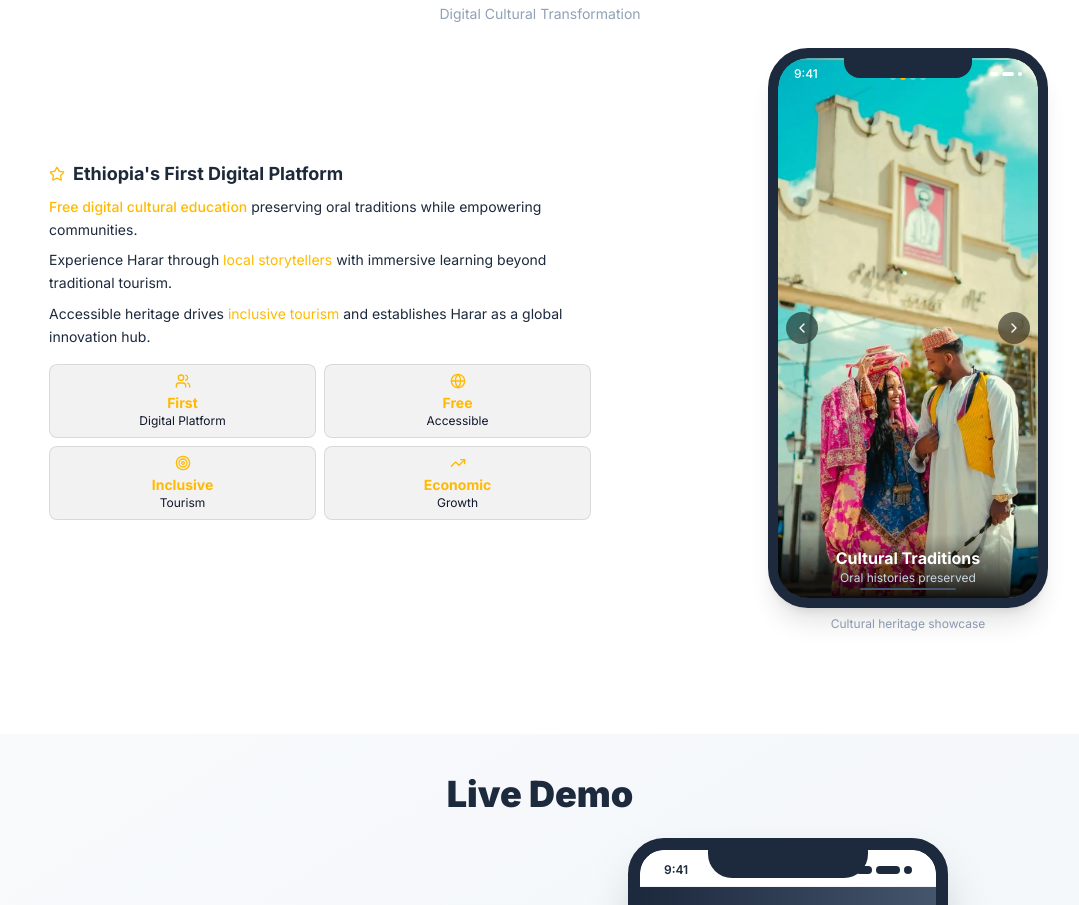
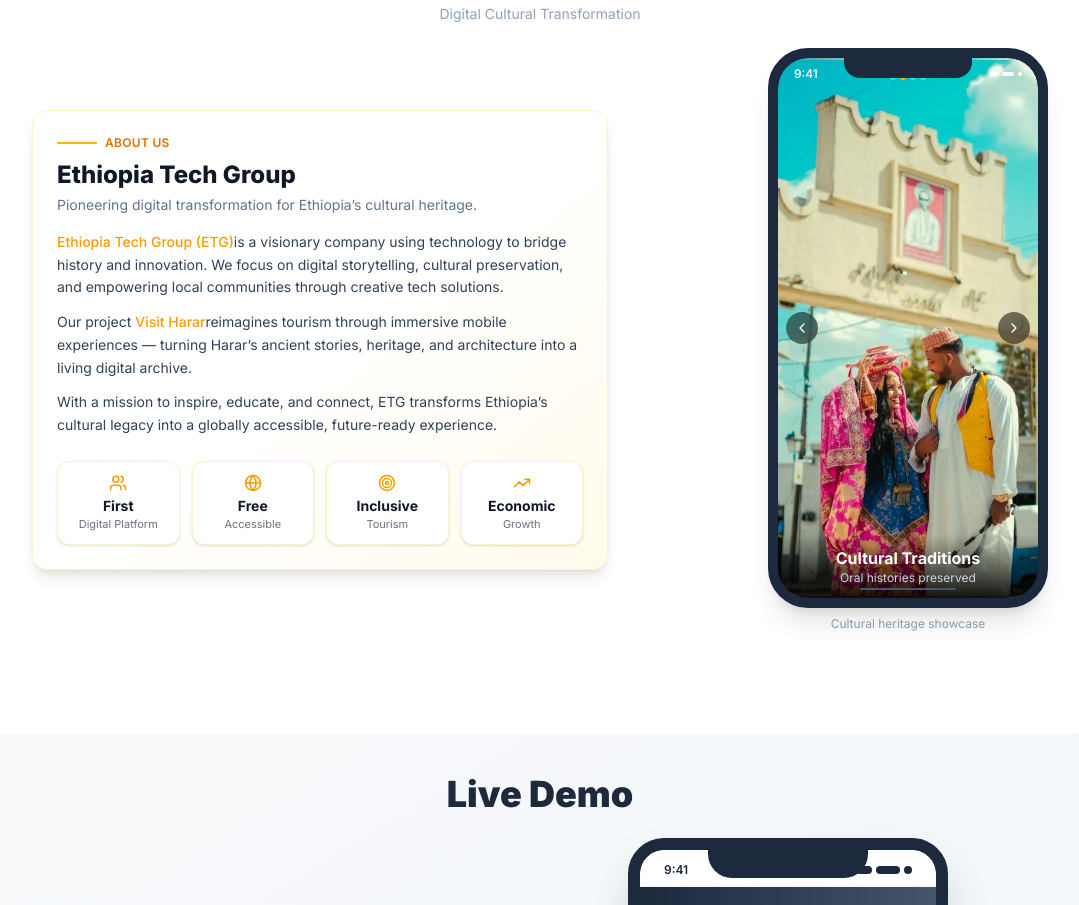
Before and after one commit to Ethiopia-Tech-Group/visit-harar, a Next.js app: page / in a window 1280 px wide. Shown: the part 930-1835 px from the top of the page, without its empty margins (100-1179 px from the left). Built offline with nearby package versions, Linux system fonts and the light colour scheme.

Commit message:
fix: about us

```diff
--- a/app/components/About.tsx
+++ b/app/components/About.tsx
@@ -92,82 +92,68 @@
         {/* Main Content - Compact Side by Side */}
         <div className="flex flex-col lg:flex-row items-center justify-center gap-4 lg:gap-40">
           {/* Left Side - Compact Investment Text */}
+
 <div className="flex-1 max-w-xl">
   <motion.div
     initial={{ opacity: 0, x: -30 }}
     animate={{ opacity: 1, x: 0 }}
     transition={{ duration: 0.6 }}
-              className="bg-white/10 backdrop-blur-sm rounded-2xl border border-white/20 p-4 text-gray-800"
+    className="bg-gradient-to-br from-white via-white/80 to-amber-50 rounded-2xl shadow-lg border border-amber-100 p-6 text-gray-800"
   >
-              {/* Compact Investment Text */}
-              <div className="space-y-3">
-                <div className="flex items-center gap-2 mb-2">
-                  <Star className="text-amber-400" size={16} />
-                  <h3 className="text-lg font-bold">Ethiopia's First Digital Platform</h3>
+    {/* Title */}
+    <div className="mb-4">
+      <div className="flex items-center gap-2">
+        <div className="w-10 h-[2px] bg-amber-400"></div>
+        <span className="uppercase text-xs font-semibold tracking-wide text-amber-600">
+          About Us
+        </span>
       </div>
-
-                <div className="space-y-2 text-slate-800 text-sm leading-relaxed">
-                  <p>
-                    <span className="text-amber-400 font-medium">Free digital cultural education</span> preserving oral traditions while empowering communities.
-                  </p>
-                  <p>
-                    Experience Harar through <span className="text-amber-400">local storytellers</span> with immersive learning beyond traditional tourism.
-                  </p>
-                  <p>
-                    Accessible heritage drives <span className="text-amber-400">inclusive tourism</span> and establishes Harar as a global innovation hub.
+      <h3 className="text-2xl font-extrabold mt-2 text-gray-900">
+        Ethiopia Tech Group
+      </h3>
+      <p className="text-sm text-slate-500 mt-1">
+        Pioneering digital transformation for Ethiopia’s cultural heritage.
       </p>
     </div>
 
-                {/* Compact Stats */}
-                <div className="grid grid-cols-2 gap-2 mt-4">
+    {/* Description */}
+    <div className="space-y-3 text-sm leading-relaxed text-slate-700">
+      <p>
+        <span className="text-amber-500 font-medium">Ethiopia Tech Group (ETG)</span>
+        is a visionary company using technology to bridge history and innovation.
+        We focus on digital storytelling, cultural preservation, and empowering
+        local communities through creative tech solutions.
+      </p>
+      <p>
+        Our project <span className="text-amber-500 font-medium">Visit Harar</span>
+        reimagines tourism through immersive mobile experiences — turning Harar’s
+        ancient stories, heritage, and architecture into a living digital archive.
+      </p>
+      <p>
+        With a mission to inspire, educate, and connect, ETG transforms Ethiopia’s
+        cultural legacy into a globally accessible, future-ready experience.
+      </p>
+    </div>
+
+    {/* Highlights Row */}
+    <div className="grid grid-cols-2 sm:grid-cols-4 gap-3 mt-6">
       {stats.map((stat, index) => (
         <motion.div
           key={stat.label}
           initial={{ opacity: 0, y: 10 }}
           animate={{ opacity: 1, y: 0 }}
           transition={{ delay: 0.3 + index * 0.1 }}
-                      className="text-center p-2 bg-black/5 rounded-lg border border-black/10 hover:bg-black/10 transition-colors"
+          className="bg-white shadow-sm hover:shadow-md transition-all rounded-xl border border-amber-100 p-3 text-center"
         >
-                      <stat.icon className="text-amber-400 mx-auto mb-1" size={16} />
-                      <div className="text-amber-400 font-bold text-sm">{stat.value}</div>
-                      <div className="text-slate-900 text-xs">{stat.label}</div>
+          <stat.icon className="text-amber-500 mx-auto mb-1" size={18} />
+          <div className="font-bold text-sm text-gray-900">{stat.value}</div>
+          <div className="text-[11px] text-gray-500">{stat.label}</div>
         </motion.div>
       ))}
     </div>
-
-                {/* Compact Contact */}
-                {/* <motion.div
-                  initial={{ opacity: 0 }}
-                  animate={{ opacity: 1 }}
-                  transition={{ delay: 0.6 }}
-                  className="mt-3 pt-3 border-t border-black/20"
-                >
-                  <div className="flex items-center gap-2 mb-2">
-                    <Heart size={14} className="text-amber-400" />
-                    <h4 className="font-semibold text-amber-400 text-sm">Contact</h4>
-                  </div>
-                  <div className="space-y-1 text-slate-800 text-xs">
-                    <div className="flex items-center justify-between">
-                      <div className="font-medium">Yahya Mohammed</div>
-                      <div className="text-amber-400 text-xs">Founder & CEO</div>
-                    </div>
-                    <div className="flex items-center gap-1">
-                      <MapPin size={12} className="text-amber-400" />
-                      Ethiopia Tech Group, Bole
-                    </div>
-                    <div className="flex items-center gap-1">
-                      <Mail size={12} className="text-amber-400" />
-                      yahyaabdela0@gmail.com
-                    </div>
-                    <div className="flex items-center gap-1">
-                      <Phone size={12} className="text-amber-400" />
-                      0987818783
-                    </div>
-                  </div>
-                </motion.div> */}
-              </div>
   </motion.div>
 </div>
+
 
           {/* Right Side - Compact Phone Frame */}
           <div className="flex-shrink-0">
```
Lines whose indentation alone changed are shown as unchanged.
